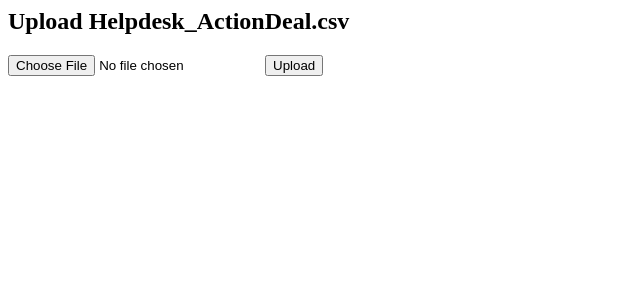
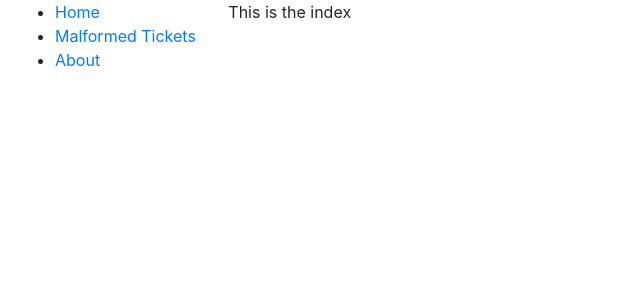
Before and after one commit to SpenserPorter/report_automater, a Django app: page /tickets/ in a window 1280 px wide. Shown: the top 300 px of the page, without its empty margins (0-640 px from the left). Run offline with Django 3.2, Linux system fonts and the light colour scheme; parts of the project's set-up code (start-up, migrations or seed data) failed here and were passed over; some libraries are stand-ins or nearby versions.

Commit message:
Seperated upload and parsing views, added basic nav, working url mapping for upload file name to parsing view

```diff
--- /dev/null
+++ b/tickets/forms.py
@@ -0,0 +1,5 @@
+from django import forms
+
+class ReportOptions(forms.Form):
+    view_results = forms.BooleanField(required=False)
+    email_results = forms.BooleanField(required=False)
--- a/tickets/models.py
+++ b/tickets/models.py
@@ -6,4 +6,4 @@ class Agent(models.Model):
     agent_squire_id = models.CharField(max_length=200)
 
 class Document(models.Model):
-    docfile = models.FileField(upload_to='documents/')
+    docfile = models.FileField(upload_to='media/')
--- a/tickets/report_generator.py
+++ b/tickets/report_generator.py
@@ -27,7 +27,8 @@ def validate_csv_file(csv_file_path):
         df = pd.read_csv(csv_file_path)
         test = df[['Request_ID', 'Request_Status', 'Request_Created_By', 'Request_Dttm', 'Request_Source',
                 'Task_Severity','Close_Notes']]
-        return {'success': True, 'dataframe': df}
+        if df.shape == df.loc[df['Request_Type'] == 'Help Desk'].shape:
+            return {'success': True, 'dataframe': df}
     except IOError as error_message:
         return {'success': False, 'error_text': 'Unable to open file at location {}'.format(csv_file_path),
                 'error': error_message
--- /dev/null
+++ b/tickets/templates/tickets/base.html
@@ -0,0 +1,23 @@
+<!DOCTYPE html>
+<html lang="en">
+<head>
+    <meta charset="utf-8">
+    <meta name="viewport" content="width=device-width, initial-scale=1">
+    <link rel="stylesheet" href="https://stackpath.bootstrapcdn.com/bootstrap/4.1.3/css/bootstrap.min.css" integrity="sha384-MCw98/SFnGE8fJT3GXwEOngsV7Zt27NXFoaoApmYm81iuXoPkFOJwJ8ERdknLPMO" crossorigin="anonymous">
+</head>
+<body>
+    <div class="container-fluid">
+        <div class="row">
+            <div class="col-sm-2">
+            {% block sidebar %}
+            <ul class="sidebar-nav" id='nav'>
+                <li>{% block nav-home %}<a href="{% url 'index' %}">Home</a>{% endblock %}</li>
+                <li>{% block nav-upload %}<a href="{% url 'upload' %}">Malformed Tickets</a>{% endblock %}</li>
+                <li>{% block nav-about %}<a href="{% url 'about' %}">About</a>{% endblock %}</li>
+            </ul>
+            {% endblock %}
+            </div>
+        <div class="col-sm-10 ">{% block content %}{% endblock %}</div>
+    </div>
+</body>
+</html>
--- a/tickets/templates/tickets/index.html
+++ b/tickets/templates/tickets/index.html
@@ -1,32 +1,5 @@
-<html>
-        <header>
-            <h2>Upload Helpdesk_ActionDeal.csv</h2>
-        </header>
-    <body>
-
-{% load static %}
+{% extends "tickets/base.html" %}
 
 {% block content %}
-  <form method="post" enctype="multipart/form-data">
-    {% csrf_token %}
-    <input type="file" name="myfile">
-    <button type="submit">Upload</button>
-  </form>
-
-  {% if uploaded_file_url %}
-    <p>File uploaded at: <a href="{{ uploaded_file_url }}">{{ uploaded_file_url }}</a></p>
-  {% endif %}
-
-  {% if file_upload_error_message %}
-    <p>{{ file_upload_error_message }} </p>
-  {% endif %}
-  {% autoescape off %}
-  {% if agent_report %}
-    {{agent_report}}
-  {% endif %}
-  {% endautoescape %}
-
-{% endblock %}
-
-    </body>
-</html>
+This is the index
+{% endblock content %}
--- a/tickets/urls.py
+++ b/tickets/urls.py
@@ -4,4 +4,7 @@ from . import views
 
 urlpatterns = [
     path('', views.index, name='index'),
+    path('upload', views.upload, name='upload'),
+    path('process/<uuid:file_uuid>/', views.process, name='process'),
+    path('about', views.about, name='about')
 ]
--- a/tickets/views.py
+++ b/tickets/views.py
@@ -3,37 +3,70 @@ from django.conf import settings
 from django.core.files.storage import FileSystemStorage
 from django.template import loader
 from django.http import HttpResponse
-import tickets.report_generator as rg
-
-# def index(request):
-#     template = loader.get_template('tickets/index.html')
-#     context = {}
-#     return HttpResponse(template.render(context, request))
+from . import report_generator as rg
+from .forms import ReportOptions
+import uuid
 
 def index(request):
-    if request.method == 'POST' and request.FILES['myfile']:
-        myfile = request.FILES['myfile']
-        if myfile.name.split('.')[-1] != 'csv':
-            return render(request, 'tickets/index.html', {
-                'file_upload_error_message': 'Error: File must be .csv'
-            })
-        fs = FileSystemStorage()
-        filename = fs.save(myfile.name, myfile)
-        uploaded_file_url = fs.url(filename)
-        validation_results = rg.validate_csv_file("{}/{}".format(settings.MEDIA_ROOT, filename))
+    template = loader.get_template('tickets/index.html')
+    context = {}
+    return HttpResponse(template.render(context, request))
+
+def about(request):
+    template = loader.get_template('tickets/about.html')
+    context = {}
+    return HttpResponse(template.render(context, request))
+
+def process(request, file_uuid):
+    if request.method == 'POST':
+        form = ReportOptions(request.POST)
+        if form.is_valid():
+            view_results = form.cleaned_data['view_results']
+            email_results = form.cleaned_data['email_results']
+
+        file_name = get_filename_from_uuid(file_uuid)
+        validation_results = rg.validate_csv_file(file_name)
         if validation_results['success']:
             report_dict = rg.get_report_dict(validation_results['dataframe'])
             ticket_dict = rg.build_ticket_dict(report_dict)
             agent_totals = rg.agent_totals(ticket_dict)
-            return render(request, 'tickets/index.html', {
-                'agent_report': agent_totals[0]
-            })
+            if view_results:
+                return render(request, 'tickets/process.html', {
+                    'agent_report': agent_totals[0]
+                })
         else:
-            return render(request, 'tickets/index.html', {
+            return render(request, 'tickets/upload.html', {
                 'file_upload_error_message': validation_results['error_text']
             })
 
-    template = loader.get_template('tickets/index.html')
+def get_filename_from_uuid(uuid):
+    return "{}/{}.csv".format(settings.MEDIA_ROOT, uuid)
+
+def upload(request):
+    if request.method == 'POST' and request.FILES.get('myfile'):
+        myfile = request.FILES['myfile']
+        if myfile.name.split('.')[-1] != 'csv':
+            return render(request, 'tickets/upload.html', {
+                'file_upload_error_message': 'Error: File must be .csv'
+            })
+        validation_results = rg.validate_csv_file(myfile)
+        if validation_results['success']:
+            fs = FileSystemStorage()
+            ext = myfile.name.split('.')[-1]
+            file_uuid = uuid.uuid4()
+            file_name = get_filename_from_uuid(file_uuid)
+            filename = fs.save(file_name, myfile)
+            uploaded_file_url = fs.url(filename)
+            form = ReportOptions()
+            return render(request, 'tickets/upload.html', {
+                'form': form,
+                'uploaded_file_uuid': file_uuid
+                })
+        else:
+            return render(request, 'tickets/upload.html', {
+                'file_upload_error_message': validation_results['error_text']
+            })
+    template = loader.get_template('tickets/upload.html')
     context = {}
     return HttpResponse(template.render(context, request))
     #return render(request, 'tickets')
```
Also changed, not shown: tickets/templates/tickets/about.html (added, +7 -0 lines), tickets/templates/tickets/process.html (added, +9 -0 lines), tickets/templates/tickets/upload.html (added, +27 -0 lines).
